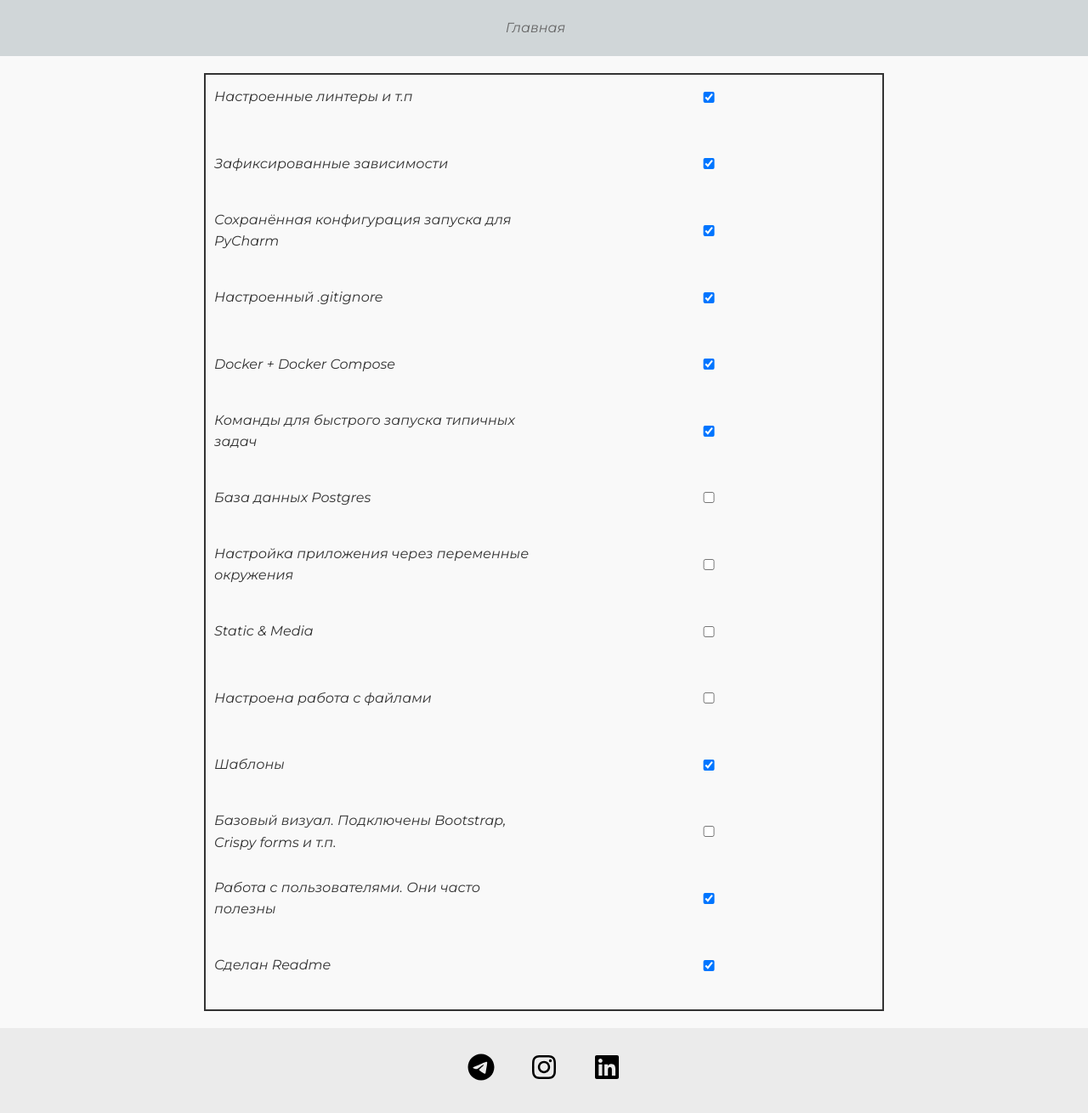
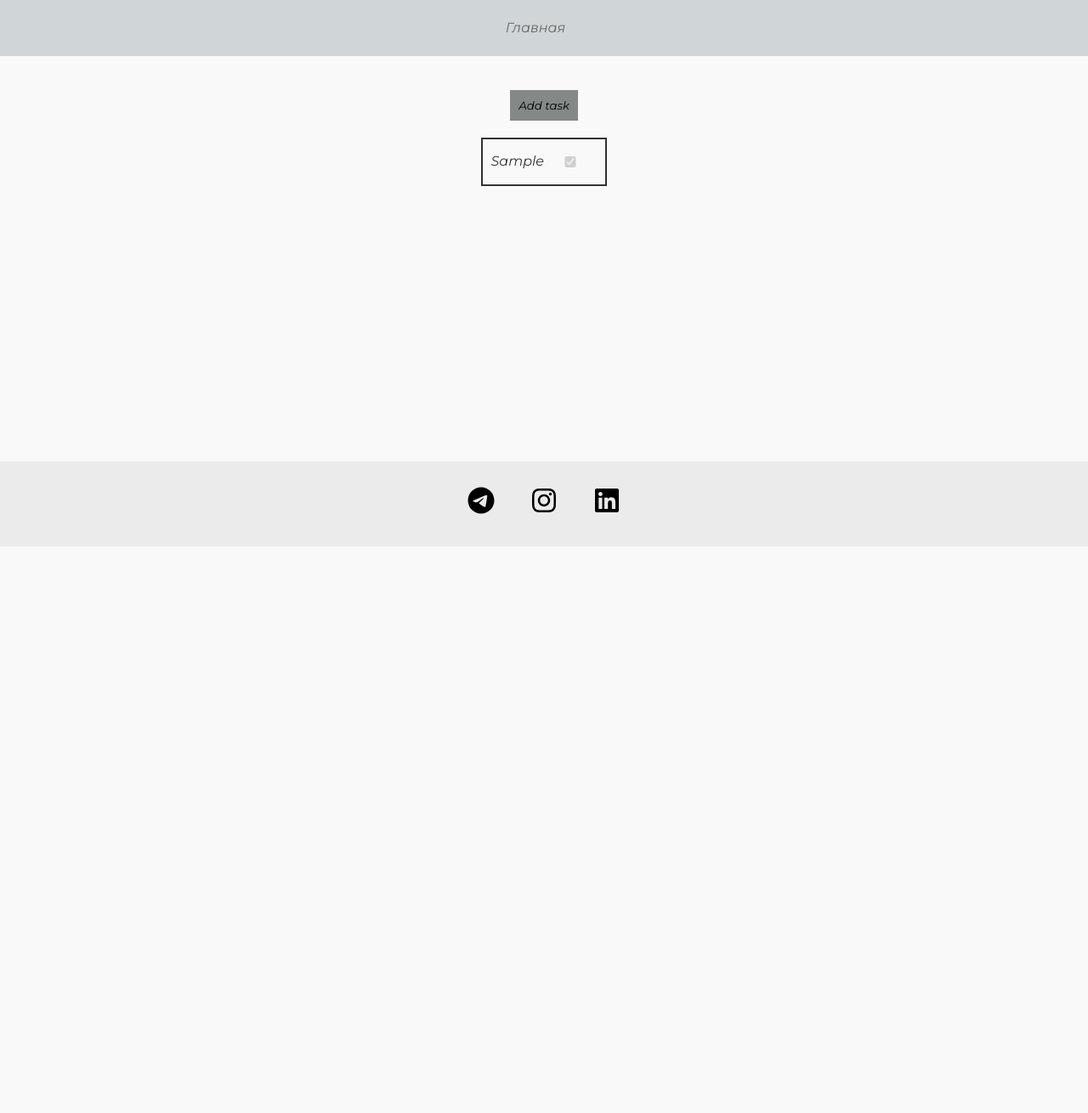
Before and after one commit to hillel-i-python-pro-i-2023-06-23/skliar__base_django, a Django app: page / in a window 1280 px wide. Shown: the part 157-1467 px from the top of the page at 85% size. After the commit the page ends 800 px from the top, so only its background shows below. Run offline with Django 4.2, Linux system fonts and the light colour scheme; tables that the repository leaves empty hold one stand-in row (values such as "Sample post").

Commit message:
0.0.2 add db for task

```diff
--- /dev/null
+++ b/apps/base/models.py
@@ -0,0 +1,16 @@
+from django.db import models
+
+# Create your models here.
+
+
+class ToDoList(models.Model):
+    task = models.CharField(max_length=150)
+    is_done = models.BooleanField(default=False)
+
+    # def __str__(self):
+    #     return (
+    #         f"task {self.task}  check {self.is_done}"
+    #     )
+
+    # class Meta:
+    #     ordering = ['is_done']
--- a/apps/base/views.py
+++ b/apps/base/views.py
@@ -1,7 +1,22 @@
-from django.shortcuts import render
+from django.shortcuts import render, redirect
+from apps.base.services.add_task import add_task
+from .models import ToDoList
 
 # Create your views here.
 
 
 def home_page(request):
-    return render(request, template_name="base/home_page.html", context={"title": "Home page"})
+    if request.method == "POST":
+        task = request.POST.get("name_task")
+        check = request.POST.get("check")
+
+        is_done = check == "true" if check is not None else False
+        try:
+            add_task(name_task=task, check=is_done)
+            return redirect("base:home_page")
+        except Exception:
+            return render(request, template_name="base/home_page.html", context={"title": "Home page"})
+
+    tasks = ToDoList.objects.all()
+
+    return render(request, template_name="base/home_page.html", context={"title": "Home page", "tasks": tasks})
--- /dev/null
+++ b/apps/static/base/base.js
@@ -0,0 +1,9 @@
+document.addEventListener("DOMContentLoaded", function() {
+    const showButton = document.getElementById("showButton");
+    const myForm = document.getElementById("myForm");
+    console.log("fewfnewfjwe")
+    showButton.addEventListener("click", function() {
+        myForm.style.display = "block";
+
+    });
+});
--- a/apps/static/style.css
+++ b/apps/static/style.css
@@ -7,7 +7,7 @@
 
 @font-face {
   font-family: "Montserrat"; /* Имя шрифта, которое будет использоваться в CSS */
-  src: url("static/fonts/Montserrat-Italic-VariableFont_wght.ttf") format("truetype");/* Путь к файлу шрифта */
+  src: url("fonts/Montserrat-Italic-VariableFont_wght.ttf") format("truetype");/* Путь к файлу шрифта */
 }
 
 header {
@@ -30,6 +30,7 @@ body {
 main {
   margin: 20px auto;
   justify-content: center;
+  text-align: center;
   flex: 1; /* Растягиваем основной контент (main) на всю доступную высоту */
   max-width: 800px;
 }
@@ -107,7 +108,7 @@ ul {
 }
 
 button {
-  width: 30%;
+  /*width: 30%;*/
   border: none;
   background-color: #848988;
   margin: 20px;
@@ -154,10 +155,12 @@ input[type="number"]::-webkit-inner-spin-button {
 .home_page_check label {
   grid-column: 1 / span 1;
   text-align: left;
-
-
 }
 
 .home_page_check input {
   grid-column: 2 / span 1;
 }
+
+#myForm {
+  display: none;
+}
--- a/apps/templates/_helpers/_base.html
+++ b/apps/templates/_helpers/_base.html
@@ -9,6 +9,7 @@
     <link rel="preconnect" href="https://fonts.gstatic.com" crossorigin>
     <link href="https://fonts.googleapis.com/css2?family=Montserrat:wght@100;400;700&display=swap" rel="stylesheet">
     <link rel="stylesheet" href="{% static 'style.css' %}">
+    <script src="{% static 'base/base.js' %}"></script>
 
 
     <title>
--- a/apps/templates/base/home_page.html
+++ b/apps/templates/base/home_page.html
@@ -7,34 +7,23 @@
 
 
 {% block content %}
+    <button id="showButton" name="showButton">Add task</button>
+    <form id="myForm" method="POST">
+    {% csrf_token %}
+        <label for="name_task">What you should to do?</label>
+        <input type="text" name="name_task"/>
+        <label for="check">do or not:</label>
+        <input type="checkbox" name="check" value="true"/>
+        <button type="submit">Add task</button>
+    </form>
+
+
     <div class="home_page_check">
-    <label for="option1">Настроенные линтеры и т.п</label>
-    <input type="checkbox" id="option1" name="options" value="option1" checked><br>
-    <label for="option1">Зафиксированные зависимости</label>
-    <input type="checkbox" id="option2" name="options" value="option2"  checked><br>
-    <label for="option1">Сохранённая конфигурация запуска для PyCharm</label>
-    <input type="checkbox" id="option3" name="options" value="option3"  checked><br>
-    <label for="option1">Настроенный .gitignore</label>
-    <input type="checkbox" id="option4" name="options" value="option4" checked><br>
-    <label for="option1">Docker + Docker Compose</label>
-    <input type="checkbox" id="option5" name="options" value="option5" checked><br>
-    <label for="option1">Команды для быстрого запуска типичных задач</label>
-    <input type="checkbox" id="option6" name="options" value="option6" checked><br>
-    <label for="option1">База данных Postgres</label>
-    <input type="checkbox" id="option7" name="options" value="option7"><br>
-    <label for="option1">Настройка приложения через переменные окружения</label>
-    <input type="checkbox" id="option8" name="options" value="option8"><br>
-    <label for="option1">Static & Media</label>
-    <input type="checkbox" id="option9" name="options" value="option9"><br>
-    <label for="option1">Настроена работа с файлами</label>
-    <input type="checkbox" id="option10" name="options" value="option10"><br>
-    <label for="option1">Шаблоны</label>
-    <input type="checkbox" id="option11" name="options" value="option11" checked><br>
-    <label for="option1">Базовый визуал. Подключены Bootstrap, Crispy forms и т.п.</label>
-    <input type="checkbox" id="option1" name="options" value="option1"><br>
-    <label for="option1">Работа с пользователями. Они часто полезны</label>
-    <input type="checkbox" id="option12" name="options" value="option12" checked><br>
-    <label for="option1">Сделан Readme</label>
-    <input type="checkbox" id="option13" name="options" value="option13" checked><br>
+    {% for task in tasks %}
+        <label for="task{{ forloop.counter }}">{{ task.task }}</label>
+        <input type="checkbox" name="task{{ forloop.counter }}" value="{{ task.is_done }}"
+               {% if task.is_done %}checked{% endif %} disabled>
+    {% endfor %}
+
     </div>
 {% endblock %}
```
Also changed, not shown: apps/base/admin.py (added, +12 -0 lines), apps/base/services/add_task.py (added, +9 -0 lines), apps/base/migrations/0001_initial.py (added), apps/base/migrations/__init__.py (added), apps/base/services/__init__.py (added), apps/static/fonts/Montserrat-Italic-VariableFont_wght.ttf (renamed from apps/static/static/fonts/Montserrat-Italic-VariableFont_wght.ttf), apps/static/fonts/Montserrat-VariableFont_wght.ttf (renamed from apps/static/static/fonts/Montserrat-VariableFont_wght.ttf).
